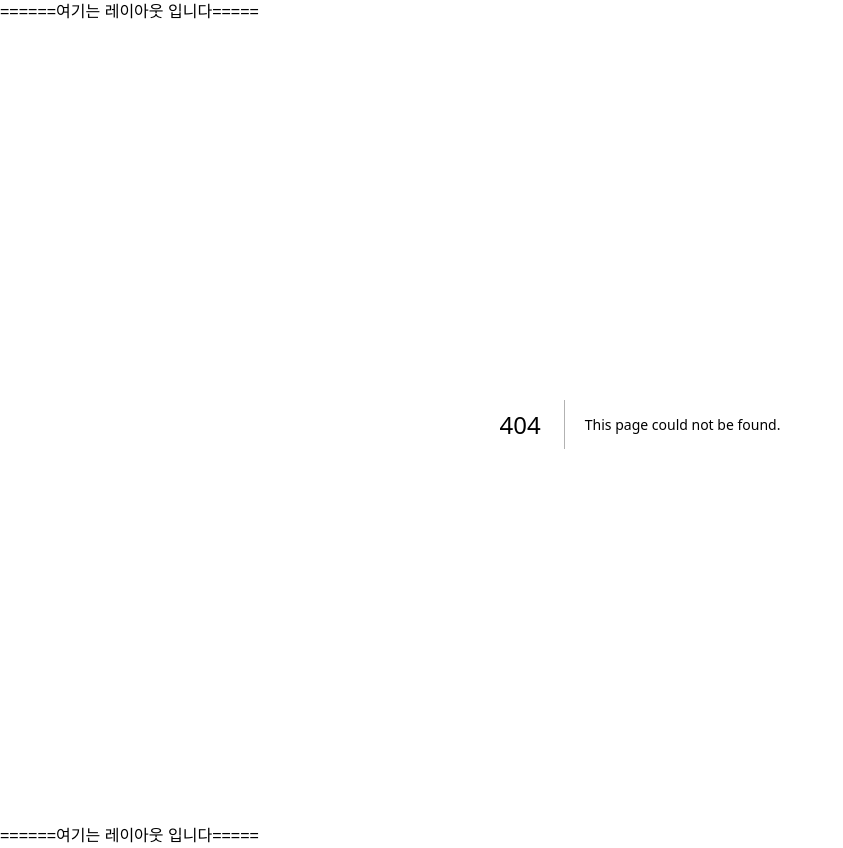
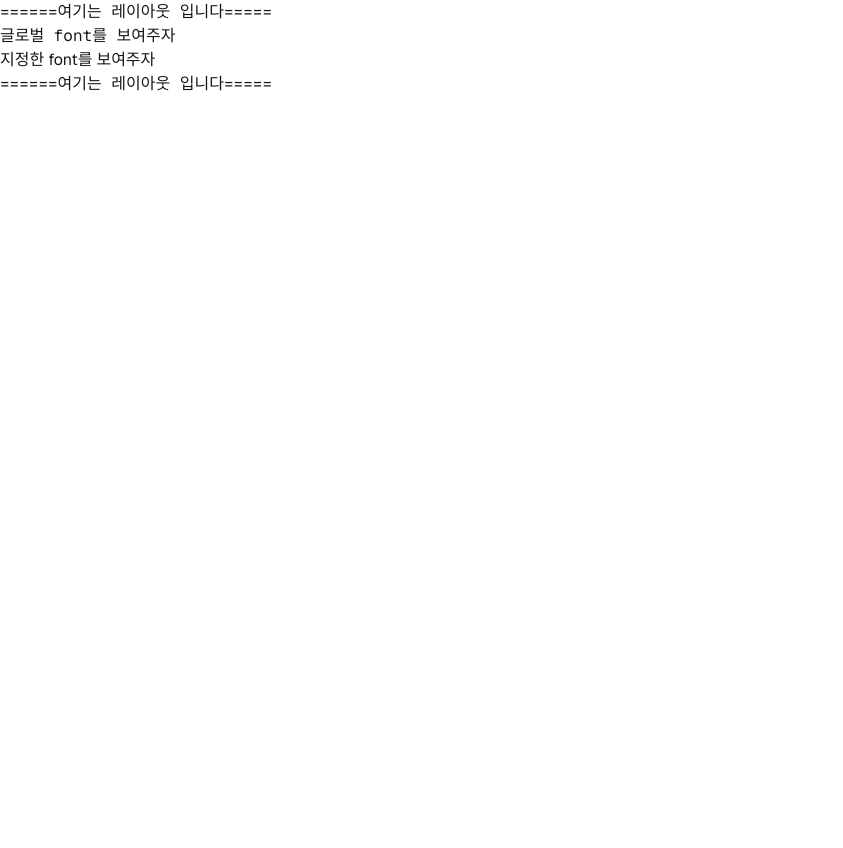
Before and after one commit to gun587330/FRONTEND_new_version, a Next.js app in the folder class-example/my-app/: page /section04/04-05-font in a window 1280 px wide. Before the commit this address had no page. Shown: the whole page, without its empty margins (0-843 px from the left). After the commit the page ends 800 px from the top, so only its background shows below. Built offline with nearby package versions, Linux system fonts and the light colour scheme.

Commit message:
font 적용 실습

```diff
--- a/class-example/my-app/src/app/globals.css
+++ b/class-example/my-app/src/app/globals.css
@@ -26,7 +26,9 @@
     /*--foreground: #ededed;*/
   }
 }
+
 /* 내가 만드는 부트스트랩 CSS */
+
 /********* tailwind V3버전 *********/
 /*@layer utilities{
     .철수의상자{
@@ -34,10 +36,15 @@
         font-size: 30px;
     }
 }*/
+
 /********* tailwind V4버전(class 이름 한글명 적용 안되는듯..) *********/
 @utility chulsuBox{
     color: green;
     font-size: 30px;
+}
+
+*{
+    font-family: var(--글로벌폰트변수);
 }
 
 body {
--- /dev/null
+++ b/class-example/my-app/src/app/section04/04-05-font/page.tsx
@@ -0,0 +1,11 @@
+"use client"
+import styles from "./styles.module.css";
+export default function FontPage() {
+    //글로벌폰트는 globals.css에 전역 선언으로 사용해야 함
+    return(
+        <>
+            <div>글로벌 font를 보여주자</div>
+            <div className={styles.폰트를보여주자}>지정한 font를 보여주자</div>
+        </>
+    )
+}
--- /dev/null
+++ b/class-example/my-app/src/app/section04/04-05-font/styles.module.css
@@ -0,0 +1,6 @@
+/* CSS-module */
+
+.폰트를보여주자 {
+    /* 기존 layout.tsx에 정의 해놨던 variable */
+    font-family: var(--철수의폰트변수);
+}
```
